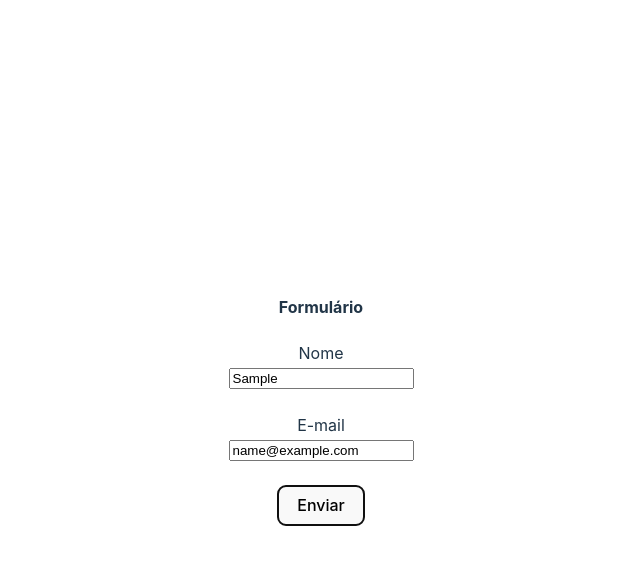
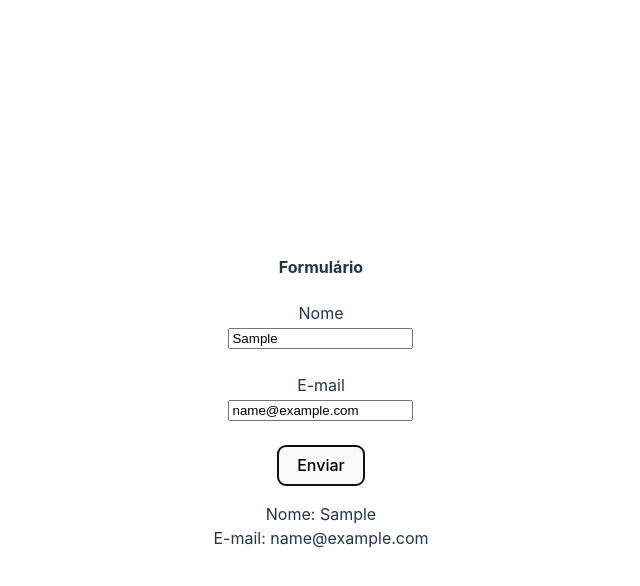
Before and after one commit to DerBrasilianer/estudos_front, a React (Vite) app in the folder projeto_react/: page / in a window 1280 px wide. Both pictures are taken after typing "Sample", "name@example.com" into the empty fields and a click on the button "Enviar". Shown: the top 586 px of the page, without its empty margins (319-959 px from the left). Built offline with nearby package versions, Linux system fonts and the light colour scheme.

Commit message:
Criar local para mostrar o resultado abaixo do botão

```diff
--- a/projeto_react/src/components/Example2.tsx
+++ b/projeto_react/src/components/Example2.tsx
@@ -81,6 +81,17 @@ const Example2Component = () => {
                     Enviar
                 </button>
 
+                {isSubmit && (
+
+                    <p>
+
+                        Nome: {data.name} <br />
+                        E-mail: {data.email}
+
+                    </p>
+
+                )}
+
             </form>
 
         </>
```
